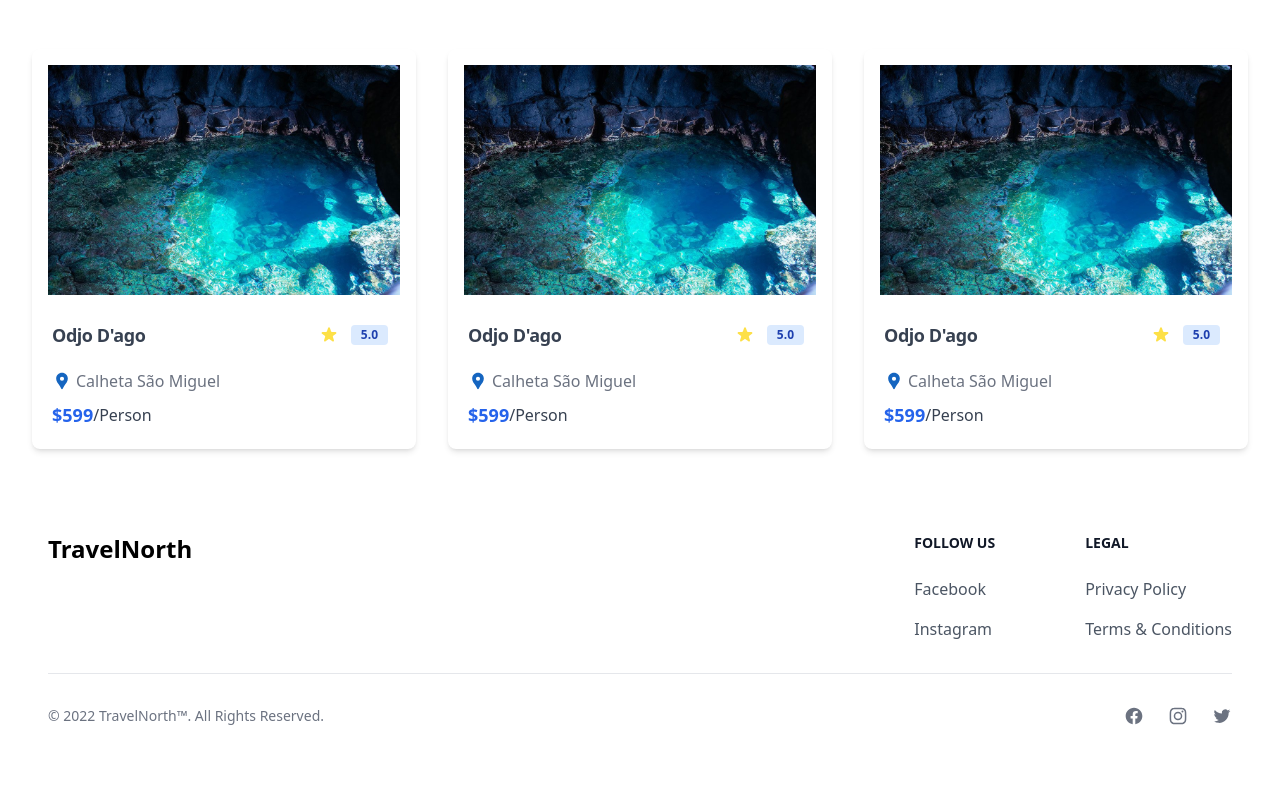
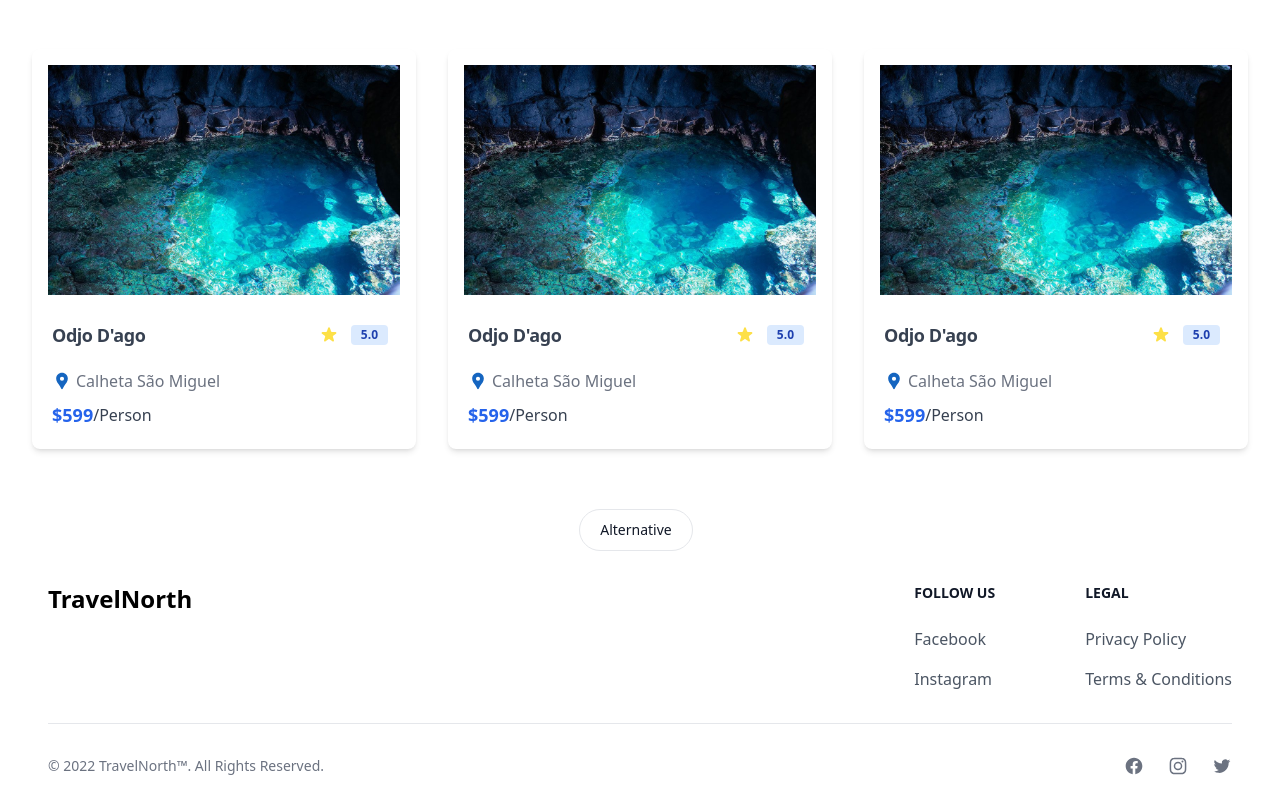
Before and after one commit to dtmiranda/travel-frontend, a Next.js app: page / in a window 1280 px wide. Shown: the part 961-1761 px from the top of the page. Before the commit the page ends 1711 px from the top, so only its background shows below. Built offline with nearby package versions, Linux system fonts and the light colour scheme.

Commit message:
some modification

```diff
--- a/pages/index.tsx
+++ b/pages/index.tsx
@@ -1,4 +1,3 @@
-import Head from 'next/head'
 import NavBar from '../components/NavBar'
 import Footer from '../components/Footer'
 import Cover from '../components/Cover'
@@ -27,9 +26,9 @@
         <DestinationCard/>
       </section>
 
-
-
-
+      <div className='flex justify-center items-center'>
+        <button type="button" className="py-2.5 px-5 mr-2 mb-2 text-sm font-medium text-gray-900 focus:outline-none bg-white rounded-full border border-gray-200 hover:bg-gray-100 hover:text-blue-700 focus:z-10 focus:ring-4 focus:ring-gray-200 dark:focus:ring-gray-700 dark:bg-gray-800 dark:text-gray-400 dark:border-gray-600 dark:hover:text-white dark:hover:bg-gray-700">Alternative</button>
+      </div>
 
       <Footer />
 
```
